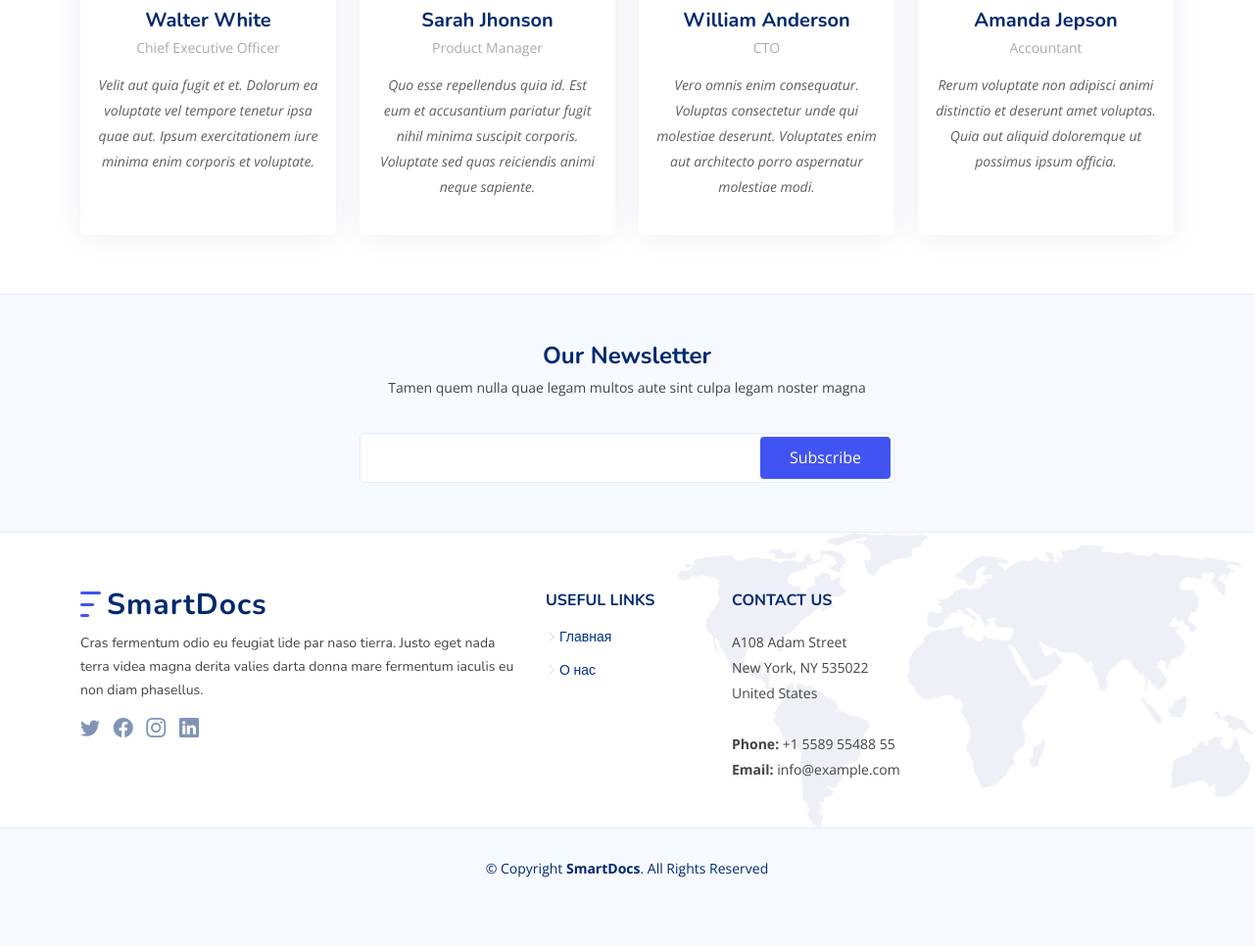
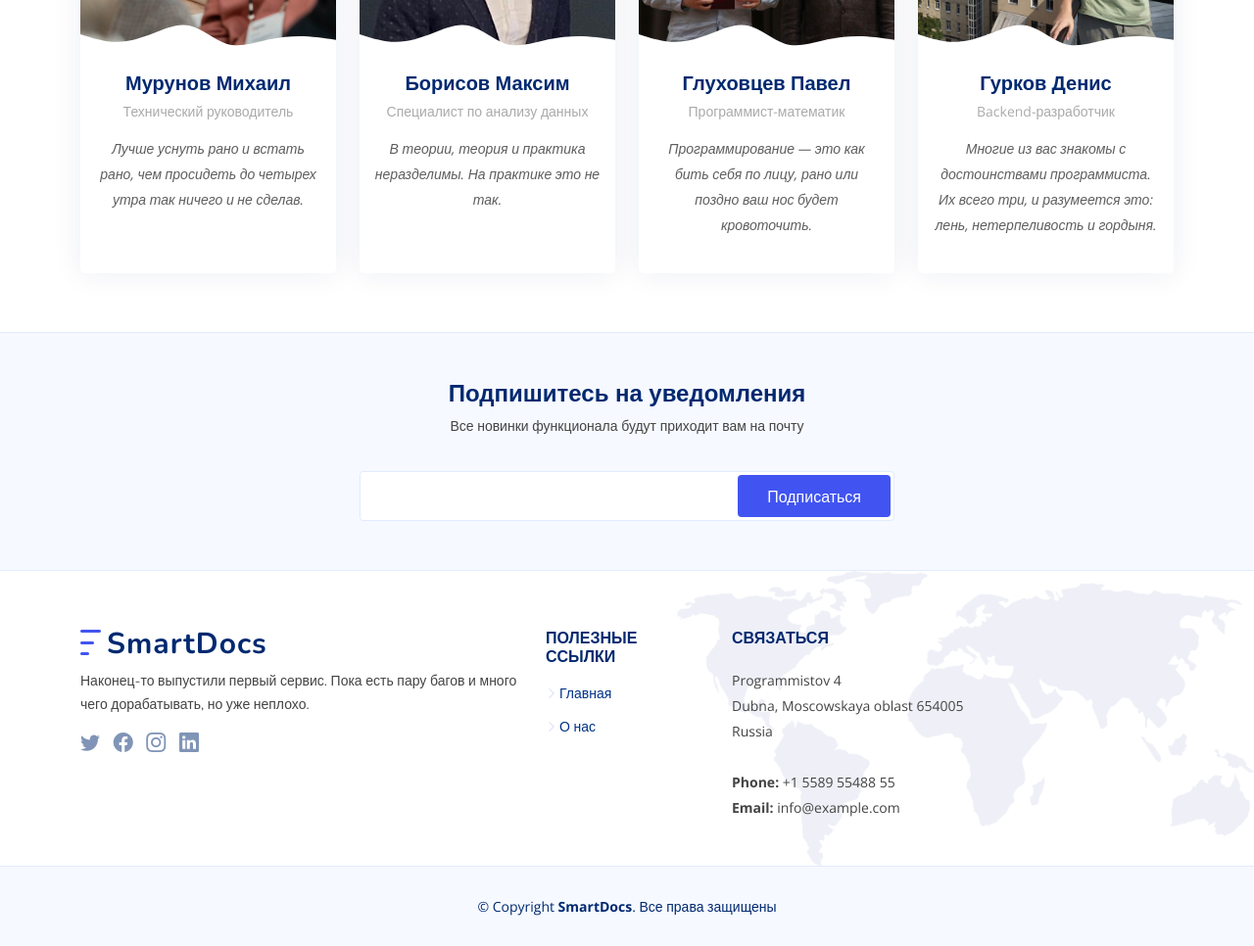
Before and after one commit to haskiindahouse/smartdocs, a Django app: page /smartdoc/home/ in a window 1280 px wide. Shown: the part 1703-2669 px from the top of the page at 98% size. Before the commit the page ends 2599 px from the top, so only its background shows below. Run offline with Django 4.2, Linux system fonts and the light colour scheme; some libraries are stand-ins or nearby versions.

Commit message:
продолжение работы

```diff
--- a/templates/index.html
+++ b/templates/index.html
@@ -64,7 +64,7 @@
           <div data-aos="fade-up" data-aos-delay="600">
             <div class="text-center text-lg-start">
               <a href="#about" class="btn-get-started scrollto d-inline-flex align-items-center justify-content-center align-self-center">
-                <span>Начать использовать</span>
+                <span>Узнать подробнее</span>
                 <i class="bi bi-arrow-right"></i>
               </a>
             </div>
@@ -87,16 +87,16 @@
 
           <div class="col-lg-6 d-flex flex-column justify-content-center" data-aos="fade-up" data-aos-delay="200">
             <div class="content">
-              <h3>Who We Are</h3>
-              <h2>Expedita voluptas omnis cupiditate totam eveniet nobis sint iste. Dolores est repellat corrupti reprehenderit.</h2>
+              <h3>Особенности решения</h3>
+              <h2>СРОЧНО НАПИСАТЬ НА ГЛАВНОЙ</h2>
               <p>
-                Quisquam vel ut sint cum eos hic dolores aperiam. Sed deserunt et. Inventore et et dolor consequatur itaque ut voluptate sed et. Magnam nam ipsum tenetur suscipit voluptatum nam et est corrupti.
+                Sentence-BERT
+                xlm-roberta
+                BERT-LaBSE_ner_nerel
               </p>
               <div class="text-center text-lg-start">
-                <a href="#" class="btn-read-more d-inline-flex align-items-center justify-content-center align-self-center">
-                  <span>Read More</span>
-                  <i class="bi bi-arrow-right"></i>
-                </a>
+                  <a class="btn-read-more d-inline-flex align-items-center justify-content-center align-self-center" href="{%  url "start" %}"><span>Начать использовать</span>
+                  <i class="bi bi-arrow-right"></i></a>
               </div>
             </div>
           </div>
@@ -134,9 +134,9 @@
                 </div>
               </div>
               <div class="member-info">
-                <h4>Walter White</h4>
-                <span>Chief Executive Officer</span>
-                <p>Velit aut quia fugit et et. Dolorum ea voluptate vel tempore tenetur ipsa quae aut. Ipsum exercitationem iure minima enim corporis et voluptate.</p>
+                <h4>Мурунов Михаил</h4>
+                <span>Технический руководитель</span>
+                <p>Лучше уснуть рано и встать рано, чем просидеть до четырех утра так ничего и не сделав.</p>
               </div>
             </div>
           </div>
@@ -144,7 +144,7 @@
           <div class="col-lg-3 col-md-6 d-flex align-items-stretch" data-aos="fade-up" data-aos-delay="200">
             <div class="member">
               <div class="member-img">
-                <img src="{% static 'img/team/team-2.jpg' %}" class="img-fluid" alt="">
+                <img src="{% static 'img/team/team-2.jfif' %}" class="img-fluid" alt="">
                 <div class="social">
                   <a href=""><i class="bi bi-twitter"></i></a>
                   <a href=""><i class="bi bi-facebook"></i></a>
@@ -153,9 +153,9 @@
                 </div>
               </div>
               <div class="member-info">
-                <h4>Sarah Jhonson</h4>
-                <span>Product Manager</span>
-                <p>Quo esse repellendus quia id. Est eum et accusantium pariatur fugit nihil minima suscipit corporis. Voluptate sed quas reiciendis animi neque sapiente.</p>
+                <h4>Борисов Максим</h4>
+                <span>Специалист по анализу данных</span>
+                <p>В теории, теория и практика неразделимы. На практике это не так.</p>
               </div>
             </div>
           </div>
@@ -172,17 +172,17 @@
                 </div>
               </div>
               <div class="member-info">
-                <h4>William Anderson</h4>
-                <span>CTO</span>
-                <p>Vero omnis enim consequatur. Voluptas consectetur unde qui molestiae deserunt. Voluptates enim aut architecto porro aspernatur molestiae modi.</p>
+                <h4>Глуховцев Павел</h4>
+                <span>Программист-математик</span>
+                <p>Программирование — это как бить себя по лицу, рано или поздно ваш нос будет кровоточить.</p>
               </div>
             </div>
           </div>
 
           <div class="col-lg-3 col-md-6 d-flex align-items-stretch" data-aos="fade-up" data-aos-delay="400">
             <div class="member">
+                <div class="member-img">
                 <img src="{% static 'img/team/team-4.jpg' %}" class="img-fluid" alt="">
-                <div class="member-img">
                 <div class="social">
                   <a href=""><i class="bi bi-twitter"></i></a>
                   <a href=""><i class="bi bi-facebook"></i></a>
@@ -191,9 +191,9 @@
                 </div>
               </div>
               <div class="member-info">
-                <h4>Amanda Jepson</h4>
-                <span>Accountant</span>
-                <p>Rerum voluptate non adipisci animi distinctio et deserunt amet voluptas. Quia aut aliquid doloremque ut possimus ipsum officia.</p>
+                <h4>Гурков Денис</h4>
+                <span>Backend-разработчик</span>
+                <p>Многие из вас знакомы с достоинствами программиста. Их всего три, и разумеется это: лень, нетерпеливость и гордыня.</p>
               </div>
             </div>
           </div>
@@ -213,12 +213,12 @@
       <div class="container">
         <div class="row justify-content-center">
           <div class="col-lg-12 text-center">
-            <h4>Our Newsletter</h4>
-            <p>Tamen quem nulla quae legam multos aute sint culpa legam noster magna</p>
+            <h4>Подпишитесь на уведомления</h4>
+            <p>Все новинки функционала будут приходит вам на почту</p>
           </div>
           <div class="col-lg-6">
             <form action="" method="post">
-              <input type="email" name="email"><input type="submit" value="Subscribe">
+              <input type="email" name="email"><input type="submit" value="Подписаться">
             </form>
           </div>
         </div>
@@ -233,7 +233,7 @@
               <img src="{% static 'img/logo.png' %}" alt="">
               <span>SmartDocs</span>
             </a>
-            <p>Cras fermentum odio eu feugiat lide par naso tierra. Justo eget nada terra videa magna derita valies darta donna mare fermentum iaculis eu non diam phasellus.</p>
+            <p>Наконец-то выпустили первый сервис. Пока есть пару багов и много чего дорабатывать, но уже неплохо.</p>
             <div class="social-links mt-3">
               <a href="#" class="twitter"><i class="bi bi-twitter"></i></a>
               <a href="#" class="facebook"><i class="bi bi-facebook"></i></a>
@@ -243,7 +243,7 @@
           </div>
 
           <div class="col-lg-2 col-6 footer-links">
-            <h4>Useful Links</h4>
+            <h4>Полезные ссылки</h4>
             <ul>
               <li><i class="bi bi-chevron-right"></i> <a href="#">Главная</a></li>
               <li><i class="bi bi-chevron-right"></i> <a href="#">О нас</a></li>
@@ -251,11 +251,11 @@
           </div>
 
           <div class="col-lg-3 col-md-12 footer-contact text-center text-md-start">
-            <h4>Contact Us</h4>
+            <h4>Связаться</h4>
             <p>
-              A108 Adam Street <br>
-              New York, NY 535022<br>
-              United States <br><br>
+              Programmistov 4<br>
+              Dubna, Moscowskaya oblast 654005<br>
+              Russia <br><br>
               <strong>Phone:</strong> +1 5589 55488 55<br>
               <strong>Email:</strong> info@example.com<br>
             </p>
@@ -268,7 +268,7 @@
 
     <div class="container">
       <div class="copyright">
-        &copy; Copyright <strong><span>SmartDocs</span></strong>. All Rights Reserved
+        &copy; Copyright <strong><span>SmartDocs</span></strong>. Все права защищены
       </div>
     </div>
   </footer><!-- End Footer -->
```
Also changed, not shown: templates/start.html (+61 -13 lines), static/img/team/team-1.jpg (added), static/img/team/team-2.jfif (added), static/img/team/team-3.jpg (added), static/img/team/team-4.jpg (added).
